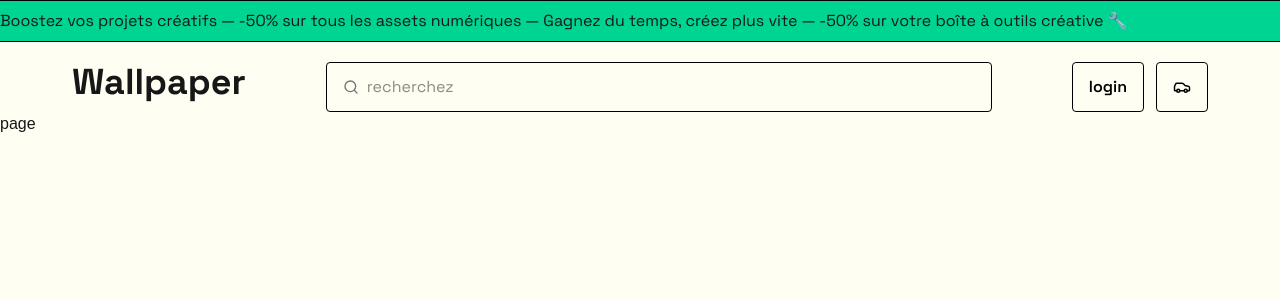
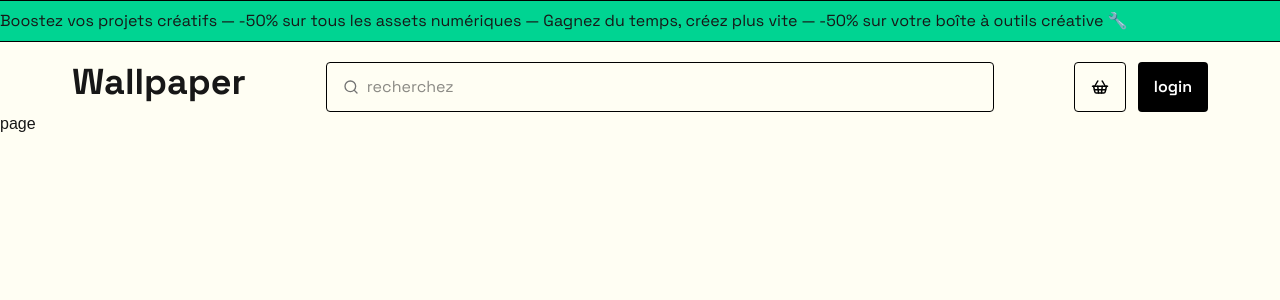
Before and after one commit to kyu-dev/ecommerce_frontend, a Next.js app: page / in a window 1280 px wide. Shown: the top 300 px of the page. Built offline with nearby package versions, Linux system fonts and the light colour scheme.

Commit message:
Modification de la barre de navigation pour remplacer l'icône de voiture par un panier d'achat et ajout d'une option de variante pour le composant Button.

```diff
--- a/components/navbar/NavBar.tsx
+++ b/components/navbar/NavBar.tsx
@@ -1,7 +1,7 @@
 import React from "react";
 import SearchBar from "./SearchBar";
 import Button from "../ui/Button";
-import { Car, LogIn } from "lucide-react";
+import { ShoppingBasket } from "lucide-react";
 
 const NavBar = () => {
   return (
@@ -9,8 +9,8 @@ const NavBar = () => {
       <h1 className="font-bold text-4xl">Wallpaper</h1>
       <SearchBar />
       <div className="flex gap-3">
-        <Button label="login" />
-        <Button icon={Car} />
+        <Button icon={ShoppingBasket} />
+        <Button label="login" variant="primary" />
       </div>
     </div>
   );
--- a/components/ui/Button.tsx
+++ b/components/ui/Button.tsx
@@ -5,16 +5,26 @@ interface ButtonProps {
   icon?: LucideIcon;
   label?: string;
   onClick?: () => void;
+  variant?: "primary" | "secondary"; // <-- Ajout du variant
 }
 
-const Button: React.FC<ButtonProps> = ({ icon: Icon, label, onClick }) => {
+const Button: React.FC<ButtonProps> = ({
+  icon: Icon,
+  label,
+  onClick,
+  variant = "secondary",
+}) => {
+  const baseClasses =
+    "flex items-center gap-2 px-4 py-2 rounded-sm font-semibold";
+  const variantClasses =
+    variant === "primary"
+      ? "bg-black text-white"
+      : "text-black border border-black";
+
   return (
-    <button
-      onClick={onClick}
-      className="flex items-center gap-2 px-4 py-2 rounded-sm text-black border border-black"
-    >
+    <button onClick={onClick} className={`${baseClasses} ${variantClasses}`}>
       {Icon && <Icon size={18} />}
-      {label && <span className="font-semibold">{label}</span>}
+      {label && <span>{label}</span>}
     </button>
   );
 };
```
